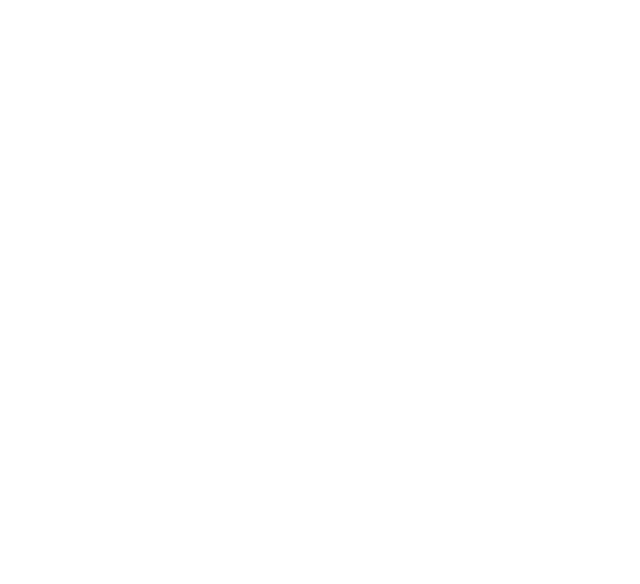
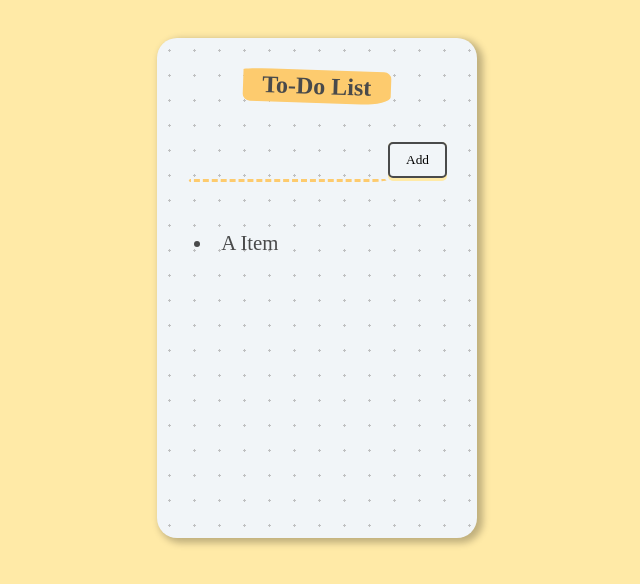
Before and after one commit to Ali-Haider1423/React-todo-list, a React (Vite) app: page / in a window 1280 px wide. Shown: the top 584 px of the page, without its empty margins (323-963 px from the left). Built offline with nearby package versions, Linux system fonts and the light colour scheme.

Commit message:
setup starting code for the project

```diff
--- a/src/App.css
+++ b/src/App.css
@@ -0,0 +1,79 @@
+body {
+  background-color: #ffeaa7;
+  min-height: 70vh;
+  padding: 1rem;
+  box-sizing: border-box;
+  display: flex;
+  justify-content: center;
+  align-items: center;
+  color: hsl(198, 1%, 29%);
+  font-family: "Architects Daughter", cursive;
+  text-align: center;
+  font-size: 130%;
+}
+
+.container {
+  width: 100%;
+  height: auto;
+  min-height: 500px;
+  max-width: 500px;
+  min-width: 250px;
+  background: #f1f5f8;
+  background-image: radial-gradient(#bfc0c1 7.2%, transparent 0);
+  background-size: 25px 25px;
+  border-radius: 20px;
+  box-shadow: 4px 3px 7px 2px #00000040;
+  padding: 1rem;
+  box-sizing: border-box;
+}
+.heading {
+  display: flex;
+  align-items: center;
+  justify-content: center;
+  margin-bottom: 1rem;
+}
+.heading h1 {
+  transform: rotate(2deg);
+  padding: 0.2rem 1.2rem;
+  border-radius: 20% 5% 20% 5%/5% 20% 25% 20%;
+  background-color: #fdcb6e;
+  font-size: 1.5rem;
+}
+
+.form input {
+  box-sizing: border-box;
+  background-color: transparent;
+  padding: 0.7rem;
+  border-bottom-right-radius: 15px 3px;
+  border-bottom-left-radius: 3px 15px;
+  border: solid 3px transparent;
+  border-bottom: dashed 3px #fdcb6e;
+  font-family: "Architects Daughter", cursive;
+  font-size: 1rem;
+  color: hsla(260, 2%, 25%, 0.7);
+  width: 70%;
+  margin-bottom: 20px;
+}
+
+button {
+  padding: 0;
+  border: none;
+  font-family: "Architects Daughter", cursive;
+  text-decoration: none;
+  padding-bottom: 3px;
+  border-radius: 5px;
+  background-color: #ffeaa7;
+}
+button span {
+  background: #f1f5f8;
+  display: block;
+  padding: 0.5rem 1rem;
+  border-radius: 5px;
+  border: 2px solid hsl(198, 1%, 29%);
+}
+
+li {
+  text-align: left;
+  position: relative;
+  padding: 0.5rem;
+}
--- a/src/App.jsx
+++ b/src/App.jsx
@@ -3,7 +3,22 @@
 
 function App() {
 
-  return
+  return <div className="container">
+    <div className="heading">
+      <h1>To-Do List</h1>
+    </div>
+    <div className="form">
+      <input type="text" />
+      <button>
+        <span>Add</span>
+      </button>
+    </div>
+    <div>
+      <ul>
+        <li>A Item</li>
+      </ul>
+    </div>
+  </div>
 }
 
 export default App
```
